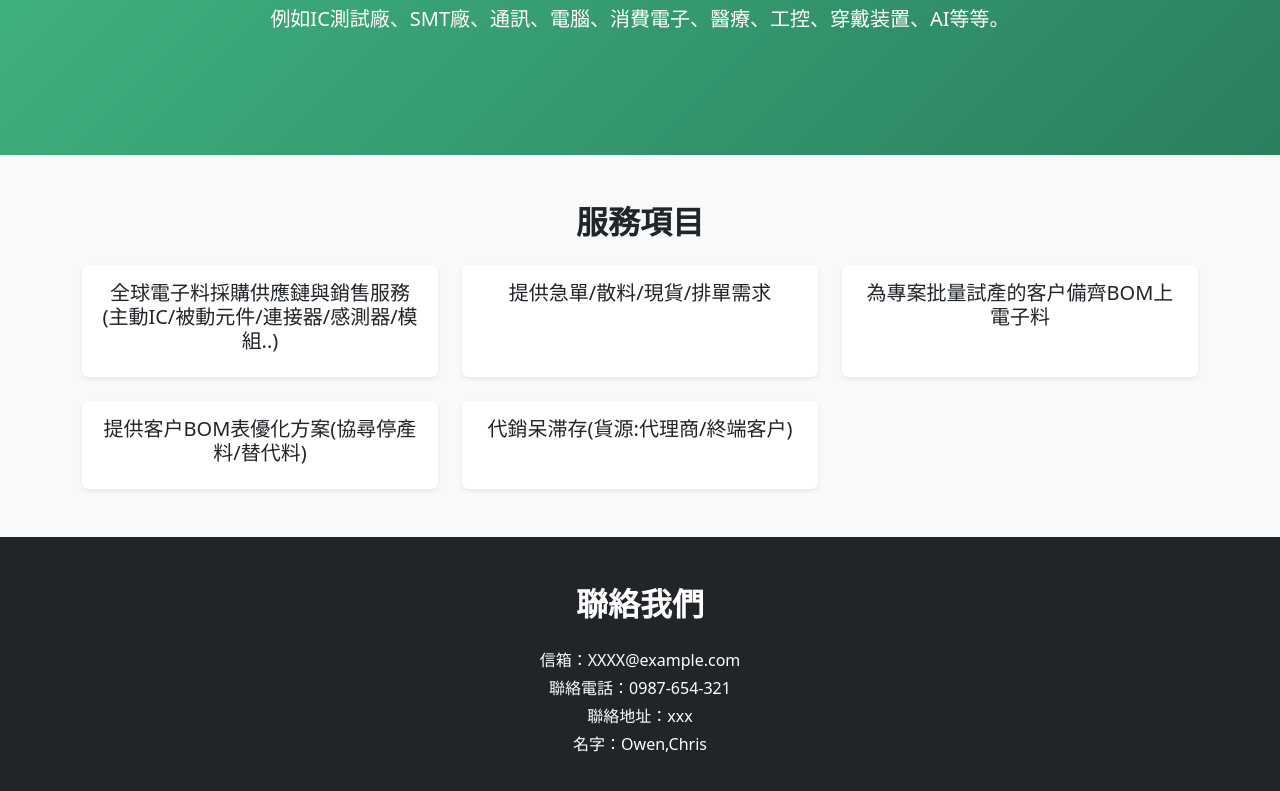
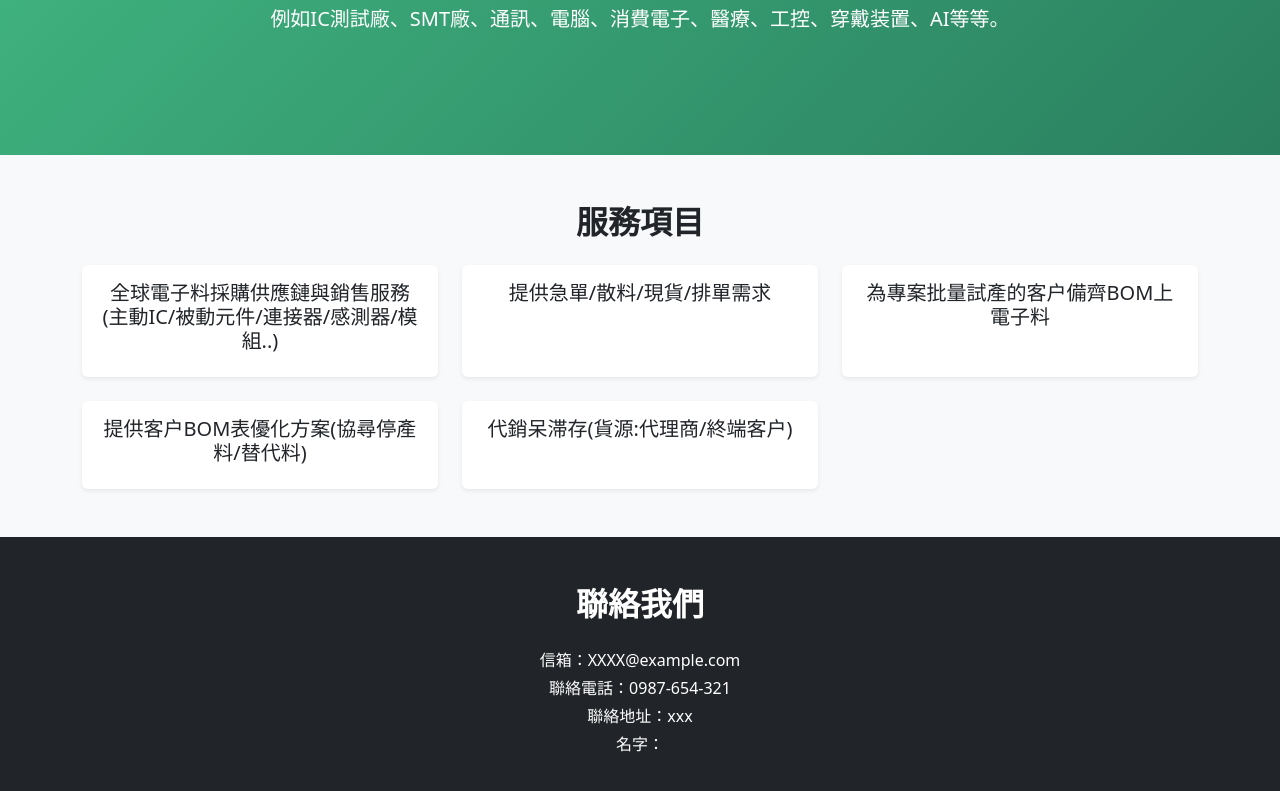
Before and after one commit to owen-0513/onepage, a Vue app in the folder frontend/: page / in a window 1280 px wide. Shown: the part 245-1036 px from the top of the page. Built offline with nearby package versions, Linux system fonts and the light colour scheme.

Commit message:
delete name

```diff
--- a/frontend/src/App.vue
+++ b/frontend/src/App.vue
@@ -94,7 +94,6 @@ export default {
         email: "XXXX@example.com",
         phone: "0987-654-321",
         address: "xxx",
-        name: "Owen,Chris",
       },
       isImageOpen: false,
     };
```
